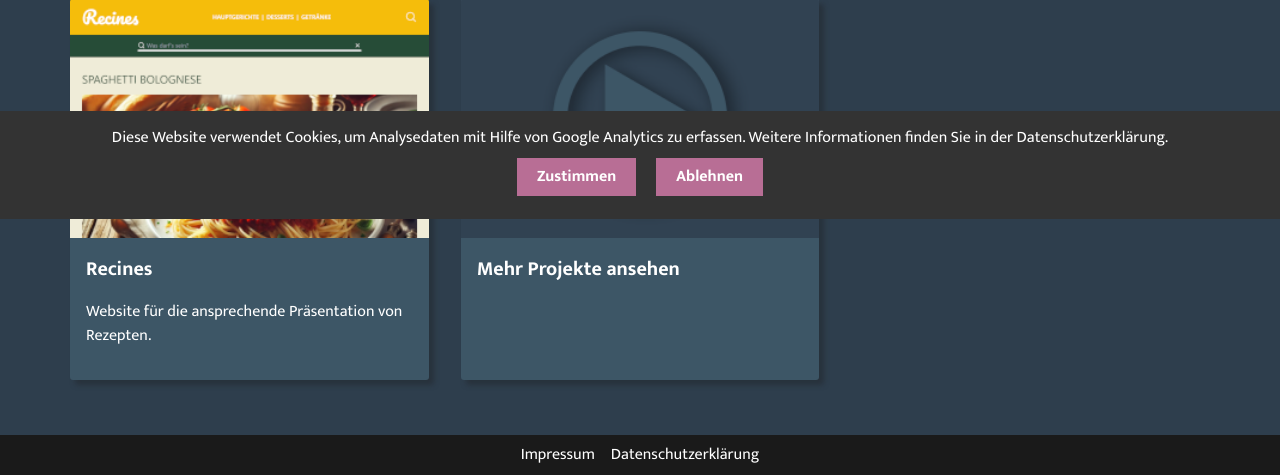
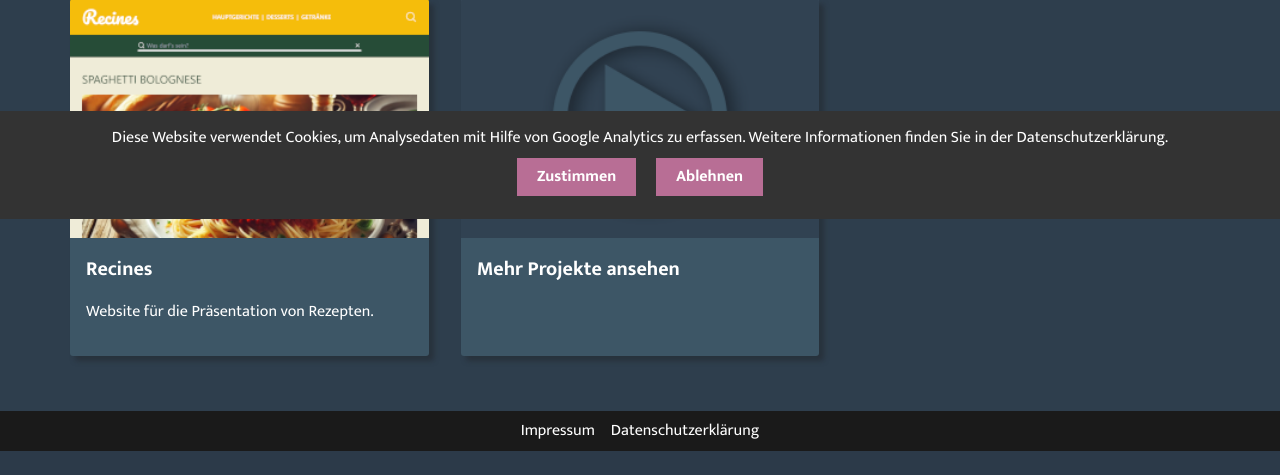
Before and after one commit to ineshe/Portfolio, a PHP site: page / in a window 1280 px wide. Shown: the part 581-1056 px from the top of the page. After the commit the page ends 1032 px from the top, so only its background shows below. Run offline with PHP 8.4, Linux system fonts and the light colour scheme.

Commit message:
Change text

```diff
--- a/src/views/partials/projects/projects.php
+++ b/src/views/partials/projects/projects.php
@@ -7,7 +7,7 @@
                     <img class="card-img" src="<?php echo $baseURL?>/assets/projects/recines/recines-300X200.webp" alt="">
                     <div class="card-text">
                         <h3 class="project-title">Recines</h3>
-                        <p>Website für die ansprechende Präsentation von Rezepten.</p>
+                        <p>Website für die Präsentation von Rezepten.</p>
                     </div>
                 </a>
             </section>
```
